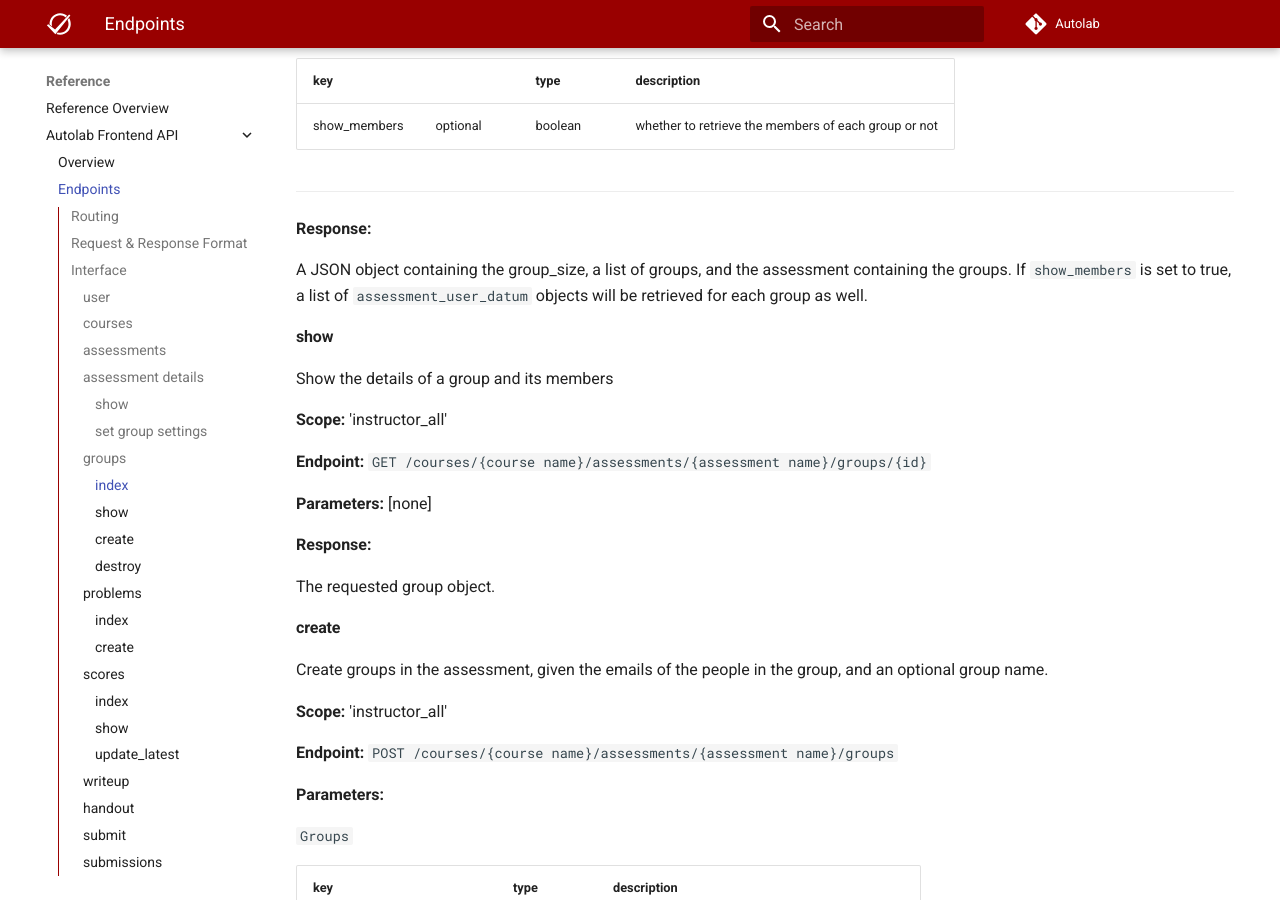
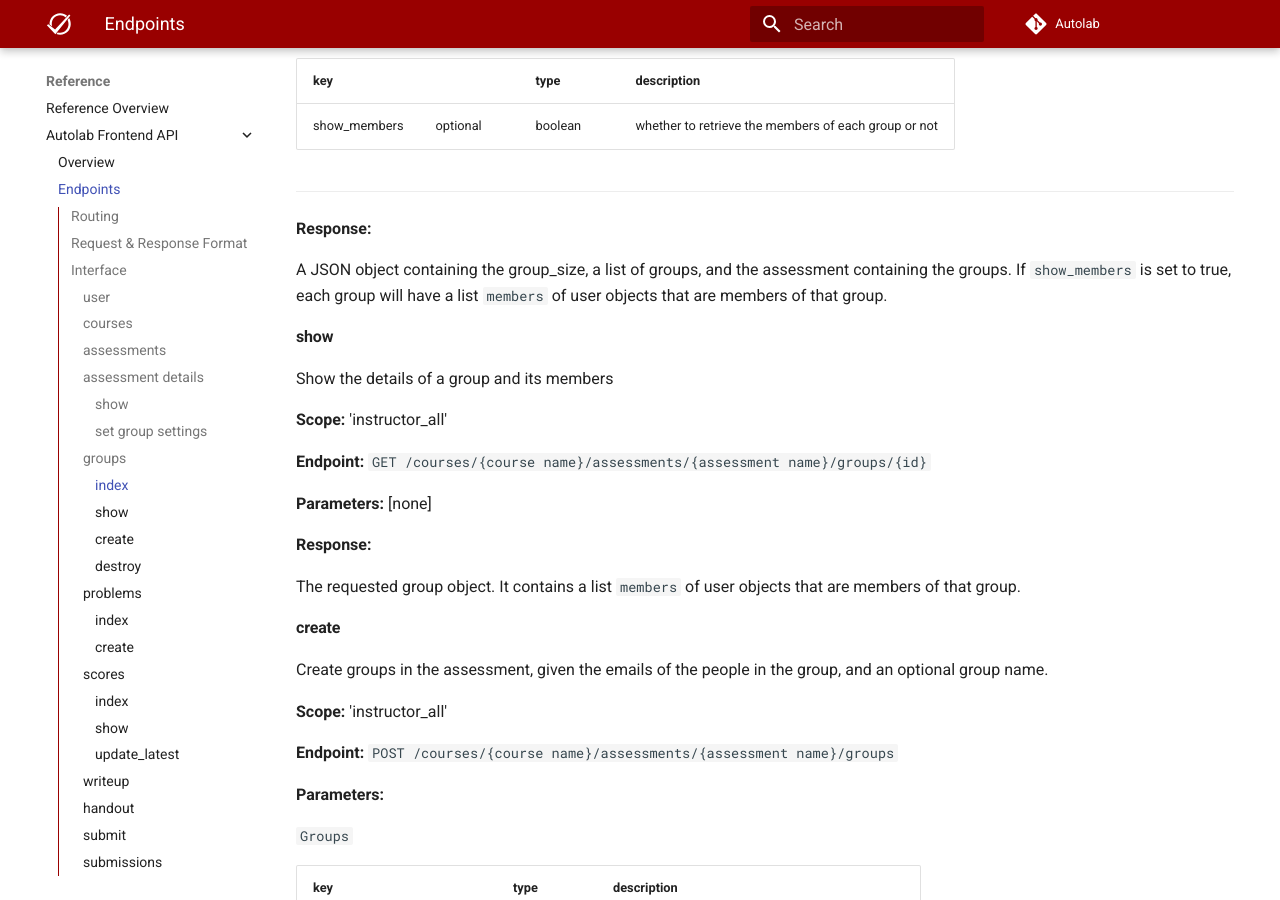
Before and after one commit to muaziqbal/Autolab, an MkDocs documentation site: the page built from docs/api-interface.md, in a window 1280 px wide and 900 px high, scrolled down 5435 px. Built offline with MkDocs 1.6.1 and Material for MkDocs 9.7.7, drawn with Linux system fonts in a browser that asks for light colours; comment, search, counter and statistics services are not loaded.

Commit message:
Update index and show docs for Groups API (#2045)
Update index and show docs

```diff
--- a/docs/api-interface.md
+++ b/docs/api-interface.md
@@ -190,7 +190,7 @@ List all groups in an assessment
 **Response:**
 
 A JSON object containing the group_size, a list of groups, and the assessment containing the groups.
-If `show_members` is set to true, a list of `assessment_user_datum` objects will be retrieved for each group as well.
+If `show_members` is set to true, each group will have a list `members` of user objects that are members of that group.
 
 
 #### show
@@ -205,7 +205,7 @@ Show the details of a group and its members
 
 **Response:**
 
-The requested group object.
+The requested group object. It contains a list `members` of user objects that are members of that group.
 
 
 #### create
```
